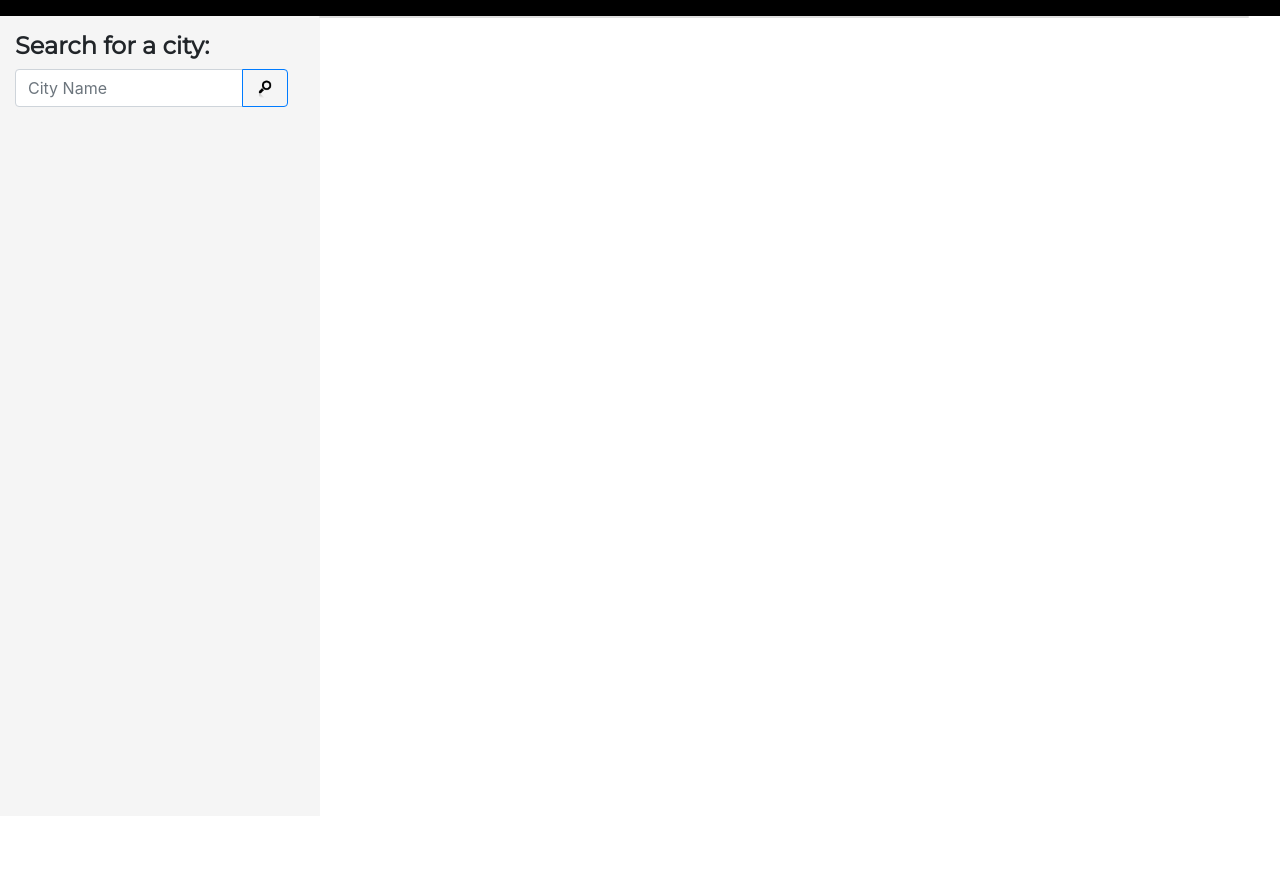
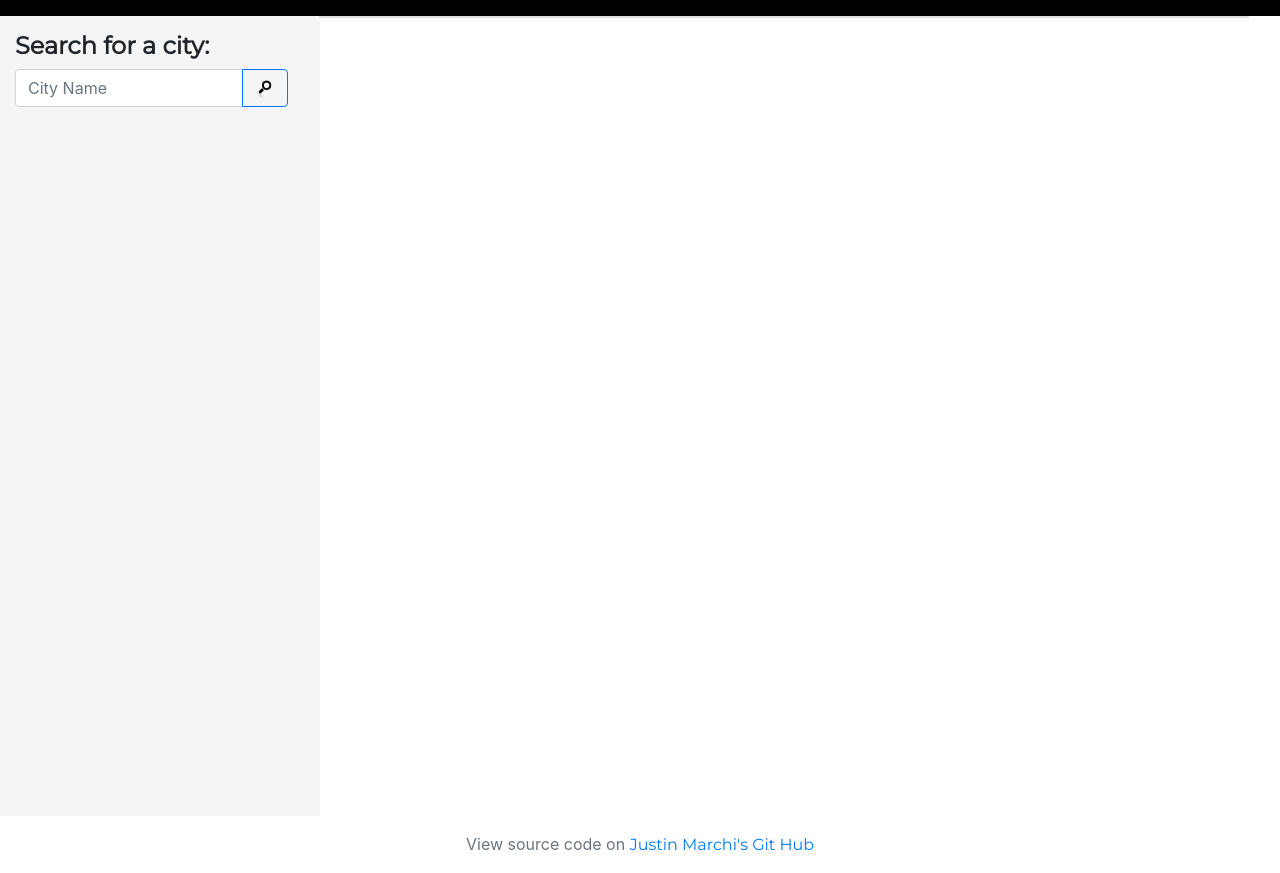
Before and after one commit to JustinMarchi/Homework-6-WeatherDashboard.github.io, a plain HTML site: page index.html in a window 1280 px wide. Shown: the part 112-985 px from the top of the page. Before the commit the page ends 928 px from the top, so only its background shows below. Drawn offline with nearby package versions, Linux system fonts and the light colour scheme.

Commit message:
added footer linking to Git Hub

```diff
--- a/index.html
+++ b/index.html
@@ -43,6 +43,11 @@
                 </div>
         </div>
     </div>
+    <footer class="footer mt-auto py-3 text-center">
+        <div class="container">
+          <span class="text-muted">View source code on <a href="https://github.com/JustinMarchi/Homework-6-WeatherDashboard.github.io">Justin Marchi's Git Hub</a></span>
+        </div>
+      </footer>
 
     <script src="https://code.jquery.com/jquery-3.4.1.js" integrity="sha256-WpOohJOqMqqyKL9FccASB9O0KwACQJpFTUBLTYOVvVU=" crossorigin="anonymous"></script>
     <script src="script.js" type="text/javascript"></script>
```
